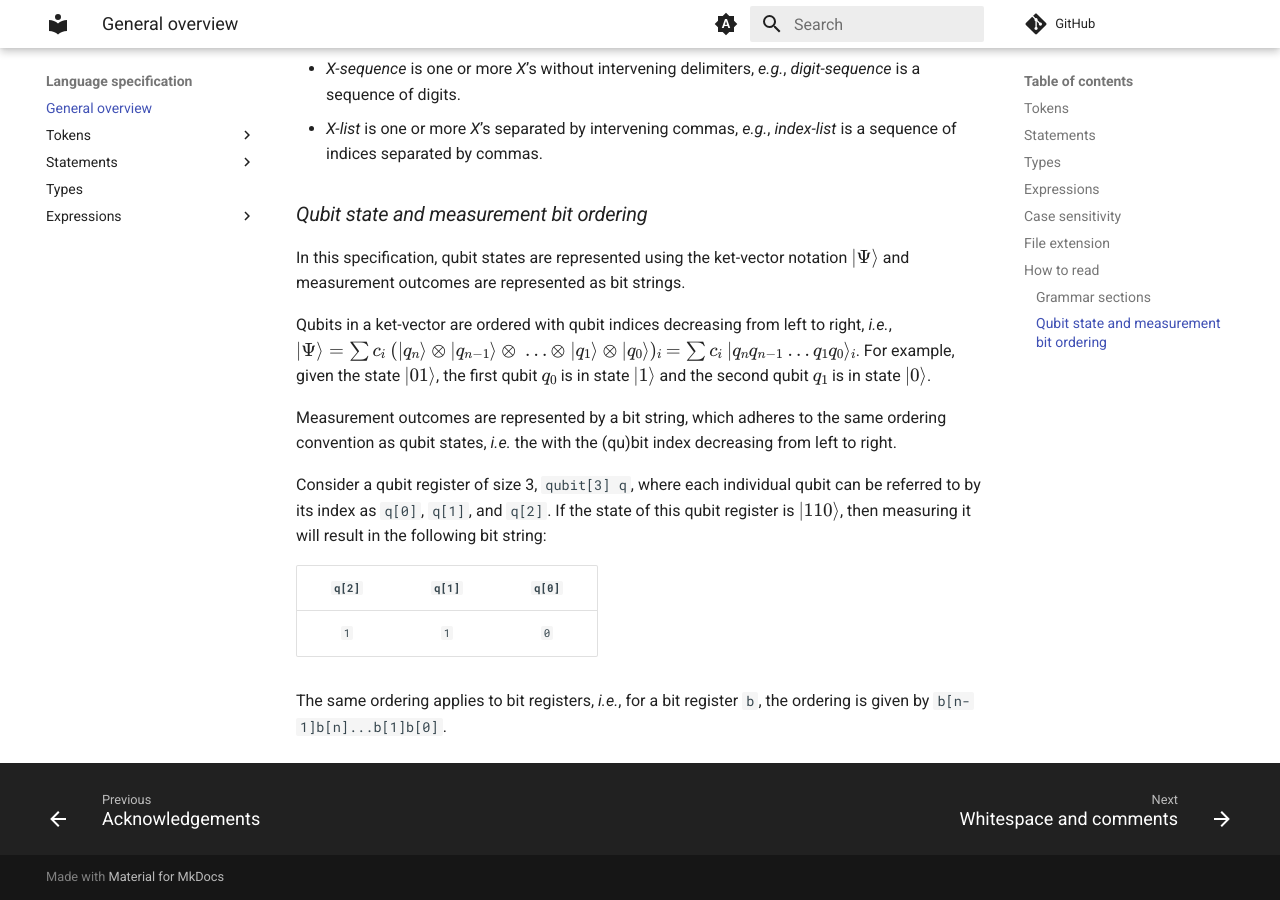
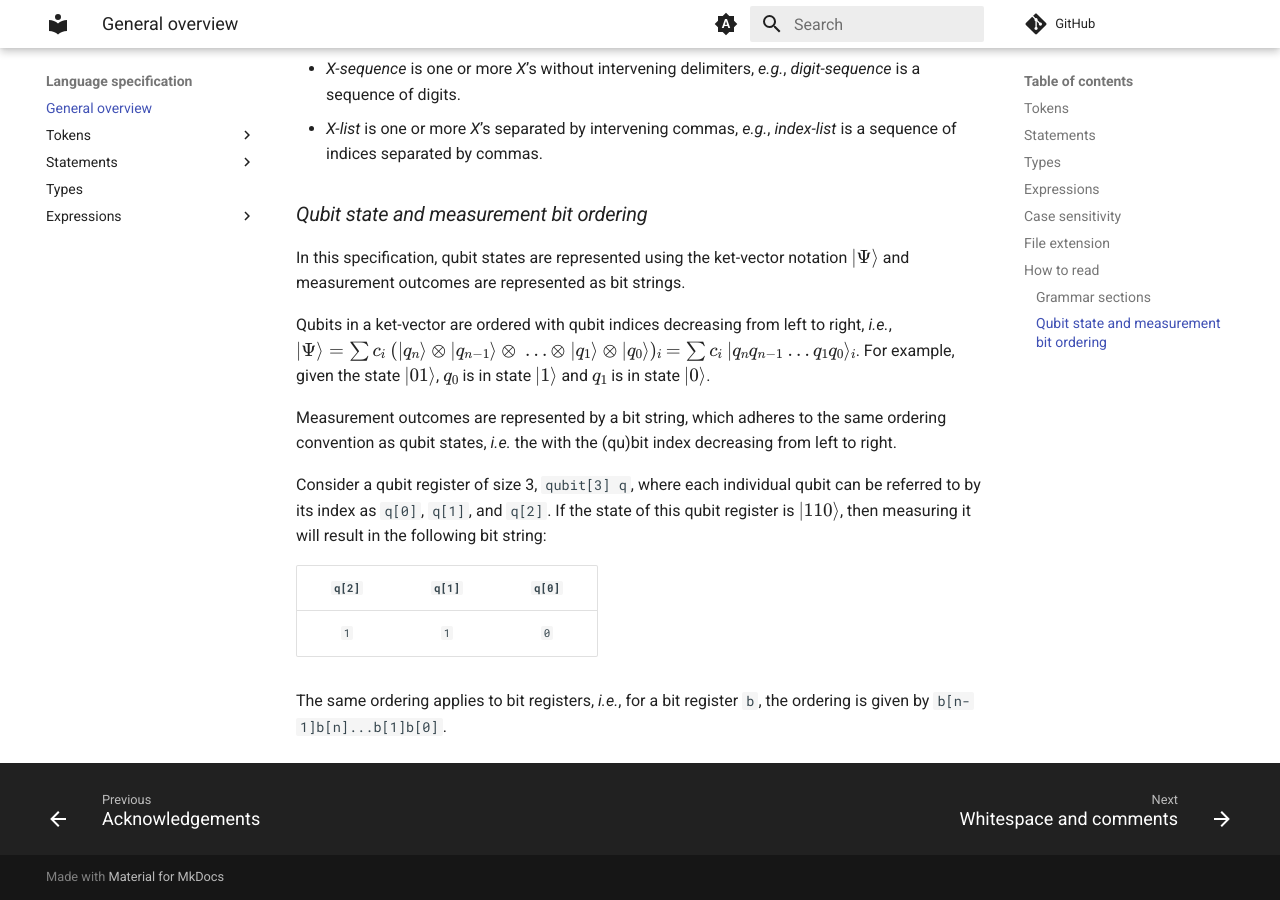
Before and after one commit to QuTech-Delft/cQASM-spec, an MkDocs documentation site: the page built from docs/language_specification/general_overview.md, in a window 1280 px wide and 900 px high, scrolled down 2971 px. Built offline with MkDocs 1.6.1 and Material for MkDocs 9.7.7, drawn with Linux system fonts in a browser that asks for light colours; comment, search, counter and statistics services are not loaded; the version menu is left out.

Commit message:
Update docs/language_specification/general_overview.md
Co-authored-by: Roberto Turrado Camblor <rturrado@gmail.com>

```diff
--- a/docs/language_specification/general_overview.md
+++ b/docs/language_specification/general_overview.md
@@ -150,8 +150,8 @@ and measurement outcomes are represented as bit strings.
 Qubits in a ket-vector are ordered with qubit indices decreasing from left to right, _i.e._,
 $|\Psi\rangle = \sum c_i~(|q_n\rangle\otimes |q_{n-1}\rangle\otimes~...\otimes~|q_1\rangle\otimes |q_0\rangle)_i$
 $=\sum c_i~|q_nq_{n-1}~...q_1q_0\rangle_i$.
-For example, given the state $|01\rangle$, the first qubit $q_0$ is in state $|1\rangle$
-and the second qubit $q_1$ is in state $|0\rangle$.
+For example, given the state $|01\rangle$, $q_0$ is in state $|1\rangle$
+and $q_1$ is in state $|0\rangle$.
 
 Measurement outcomes are represented by a bit string,
 which adheres to the same ordering convention as qubit states,
```
